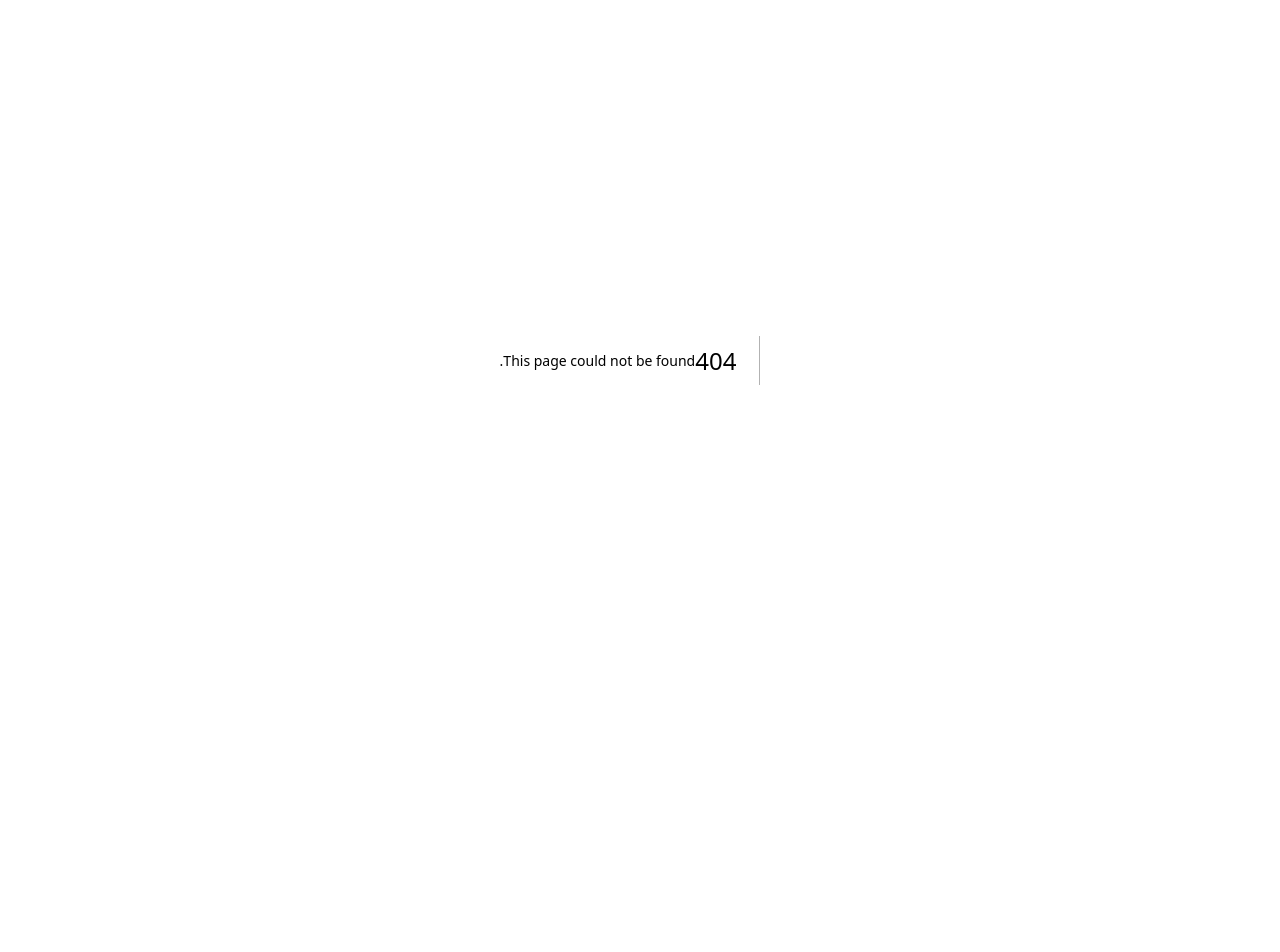
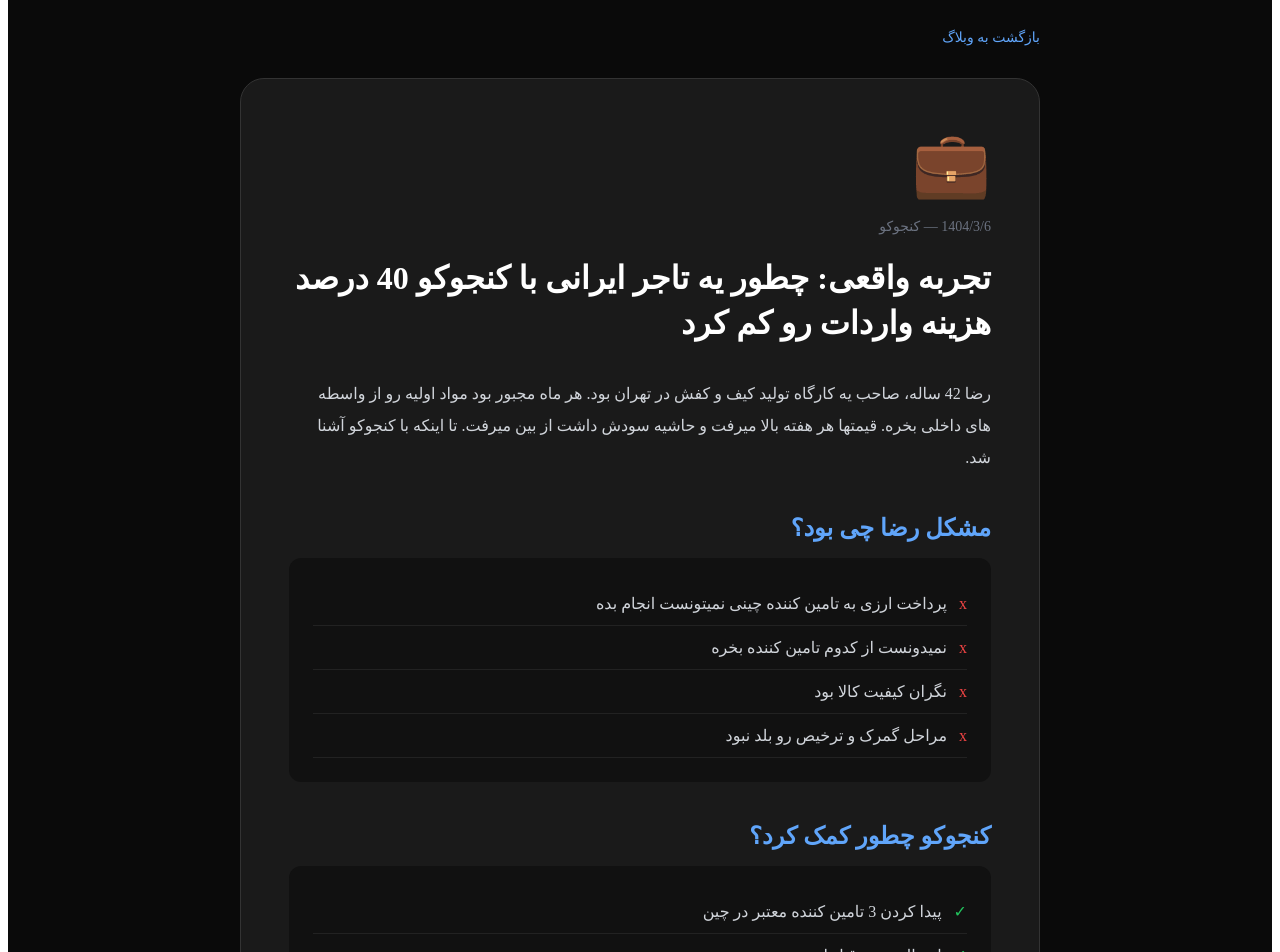
Before and after one commit to seyedmehdialavi93-coder/konjoko, a Next.js app: page /blog/tajrobe-tajer-irani in a window 1280 px wide. Before the commit this address had no page. Shown: the part 40-992 px from the top of the page. Before the commit the page ends 800 px from the top, so only its background shows below. Built offline with nearby package versions, Linux system fonts and the light colour scheme.

Commit message:
fix tajrobe tajer post

```diff
--- /dev/null
+++ b/app/blog/tajrobe-tajer-irani/page.tsx
@@ -0,0 +1,63 @@
+import type { Metadata } from "next";
+
+export const metadata: Metadata = {
+  title: "تجربه واقعی یه تاجر ایرانی با کنجوکو | کنجوکو",
+  description: "داستان واقعی رضا که با کنجوکو هزینه واردات از چین رو 40 درصد کاهش داد.",
+};
+
+export default function TajrobeTajerIrani() {
+  return (
+    <main style={{backgroundColor: "#0a0a0a", minHeight: "100vh", color: "white", direction: "rtl"}}>
+      <div style={{maxWidth: "800px", margin: "0 auto", padding: "60px 20px"}}>
+        <div style={{marginBottom: "32px"}}>
+          <a href="/blog" style={{color: "#60a5fa", textDecoration: "none", fontSize: "0.875rem"}}>بازگشت به وبلاگ</a>
+        </div>
+        <div style={{backgroundColor: "#1a1a1a", borderRadius: "24px", padding: "48px", border: "1px solid #333"}}>
+          <div style={{fontSize: "4rem", marginBottom: "16px"}}>💼</div>
+          <p style={{color: "#6b7280", fontSize: "0.875rem", marginBottom: "12px"}}>1404/3/6 — کنجوکو</p>
+          <h1 style={{fontSize: "2rem", fontWeight: "bold", marginBottom: "32px", lineHeight: "1.4"}}>تجربه واقعی: چطور یه تاجر ایرانی با کنجوکو 40 درصد هزینه واردات رو کم کرد</h1>
+          <p style={{color: "#d1d5db", lineHeight: "2", marginBottom: "24px"}}>رضا 42 ساله، صاحب یه کارگاه تولید کیف و کفش در تهران بود. هر ماه مجبور بود مواد اولیه رو از واسطه های داخلی بخره. قیمتها هر هفته بالا میرفت و حاشیه سودش داشت از بین میرفت. تا اینکه با کنجوکو آشنا شد.</p>
+          <h2 style={{fontSize: "1.5rem", fontWeight: "bold", marginBottom: "16px", marginTop: "40px", color: "#60a5fa"}}>مشکل رضا چی بود؟</h2>
+          <div style={{backgroundColor: "#111", borderRadius: "12px", padding: "24px", marginBottom: "24px"}}>
+            {["پرداخت ارزی به تامین کننده چینی نمیتونست انجام بده", "نمیدونست از کدوم تامین کننده بخره", "نگران کیفیت کالا بود", "مراحل گمرک و ترخیص رو بلد نبود"].map((item) => (
+              <div key={item} style={{display: "flex", alignItems: "center", gap: "12px", padding: "12px 0", borderBottom: "1px solid #222"}}>
+                <span style={{color: "#ef4444"}}>x</span>
+                <span style={{color: "#d1d5db"}}>{item}</span>
+              </div>
+            ))}
+          </div>
+          <h2 style={{fontSize: "1.5rem", fontWeight: "bold", marginBottom: "16px", marginTop: "40px", color: "#60a5fa"}}>کنجوکو چطور کمک کرد؟</h2>
+          <div style={{backgroundColor: "#111", borderRadius: "12px", padding: "24px", marginBottom: "24px"}}>
+            {["پیدا کردن 3 تامین کننده معتبر در چین", "ارسال نمونه قبل از خرید عمده", "پرداخت ارزی به جای رضا", "بازرسی کالا قبل از ارسال", "تحویل کالا دم در کارگاه رضا"].map((item) => (
+              <div key={item} style={{display: "flex", alignItems: "center", gap: "12px", padding: "12px 0", borderBottom: "1px solid #222"}}>
+                <span style={{color: "#22c55e"}}>✓</span>
+                <span style={{color: "#d1d5db"}}>{item}</span>
+              </div>
+            ))}
+          </div>
+          <h2 style={{fontSize: "1.5rem", fontWeight: "bold", marginBottom: "16px", marginTop: "40px", color: "#60a5fa"}}>نتیجه بعد از 3 ماه</h2>
+          <div style={{backgroundColor: "#111", borderRadius: "12px", padding: "24px", marginBottom: "24px"}}>
+            {[{label: "کاهش هزینه مواد اولیه", value: "40 درصد"}, {label: "افزایش حاشیه سود", value: "25 درصد"}, {label: "زمان تحویل", value: "3-4 هفته"}].map((item) => (
+              <div key={item.label} style={{display: "flex", justifyContent: "space-between", padding: "12px 0", borderBottom: "1px solid #222"}}>
+                <span style={{color: "#d1d5db"}}>{item.label}</span>
+                <span style={{color: "#22c55e", fontWeight: "bold"}}>{item.value}</span>
+              </div>
+            ))}
+          </div>
+          <div style={{backgroundColor: "#111", borderRadius: "12px", padding: "24px", marginBottom: "32px"}}>
+            <p style={{color: "#94a3b8", marginBottom: "16px", fontSize: "0.9rem"}}>مقالات مرتبط:</p>
+            <div style={{display: "flex", flexDirection: "column", gap: "12px"}}>
+              <a href="/blog/kharid-omde-dubai-chin" style={{color: "#60a5fa", textDecoration: "none"}}>راهنمای کامل خرید عمده از دبی و چین</a>
+              <a href="/blog/havaleh-arzi" style={{color: "#60a5fa", textDecoration: "none"}}>حواله ارزی چیست؟</a>
+              <a href="/blog/kharid-az-chin" style={{color: "#60a5fa", textDecoration: "none"}}>خرید از چین به روش صحیح</a>
+            </div>
+          </div>
+          <div style={{backgroundColor: "#1e3a5f", borderRadius: "16px", padding: "32px", textAlign: "center"}}>
+            <p style={{fontSize: "1.25rem", fontWeight: "bold", marginBottom: "16px"}}>شما هم مثل رضا هزینه هاتو کم کن</p>
+            <a href="https://wa.me/971562913000" style={{backgroundColor: "#22c55e", color: "white", padding: "12px 32px", borderRadius: "50px", fontWeight: "bold", textDecoration: "none", display: "inline-block"}}>ارتباط در واتساپ</a>
+          </div>
+        </div>
+      </div>
+    </main>
+  );
+}
```
